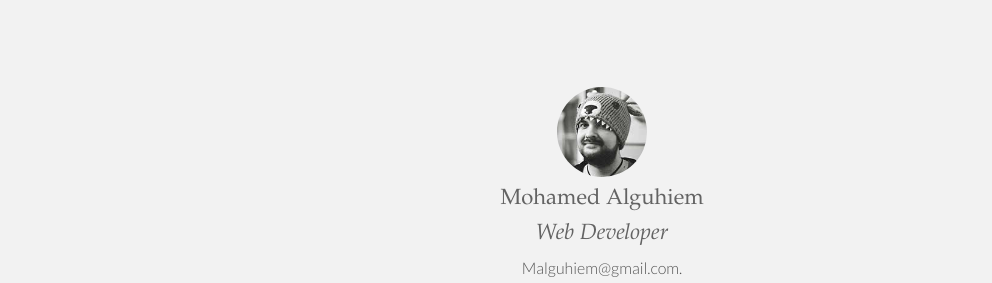
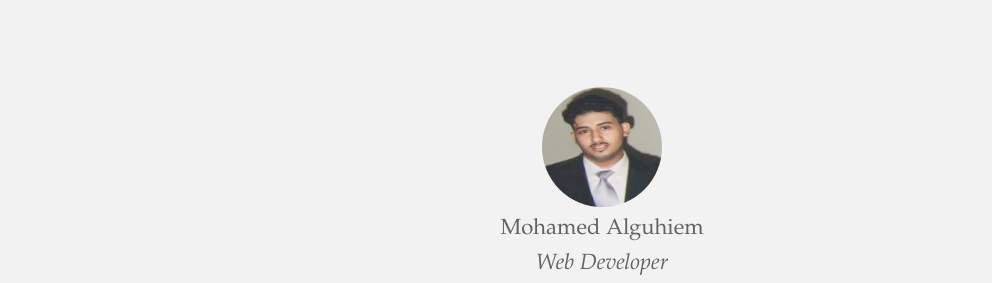
Before and after one commit to MohamedAlguhiem/CISC-3630-PROJECT, a plain HTML site: page index.html in a window 1280 px wide. Shown: the part 3088-3371 px from the top of the page, without its empty margins (38-1030 px from the left). Drawn offline with Linux system fonts and the light colour scheme; files whose address does not match are found by name.

Commit message:
upload my image
upload my image

```diff
--- a/index.html
+++ b/index.html
@@ -187,7 +187,7 @@
 				<div class="col-lg-2"></div>
 
 				<div class="team col-lg-4 col-lg-offset-4">
-					<img class="img-circle" src="assets/img/team04.jpg" height="90" width="90">
+					<img class="img-circle" src="assets/img/myphoto1.jpg" height="120" width="120">
 					<h4>Mohamed Alguhiem</h4>
 					<h5><i>Web Developer </i></h5>
 					<p>Malguhiem@gmail.com.</p>
```
Also changed, not shown: assets/img/myphoto1.jpg (added), assets/img/team04.jpg (deleted).
